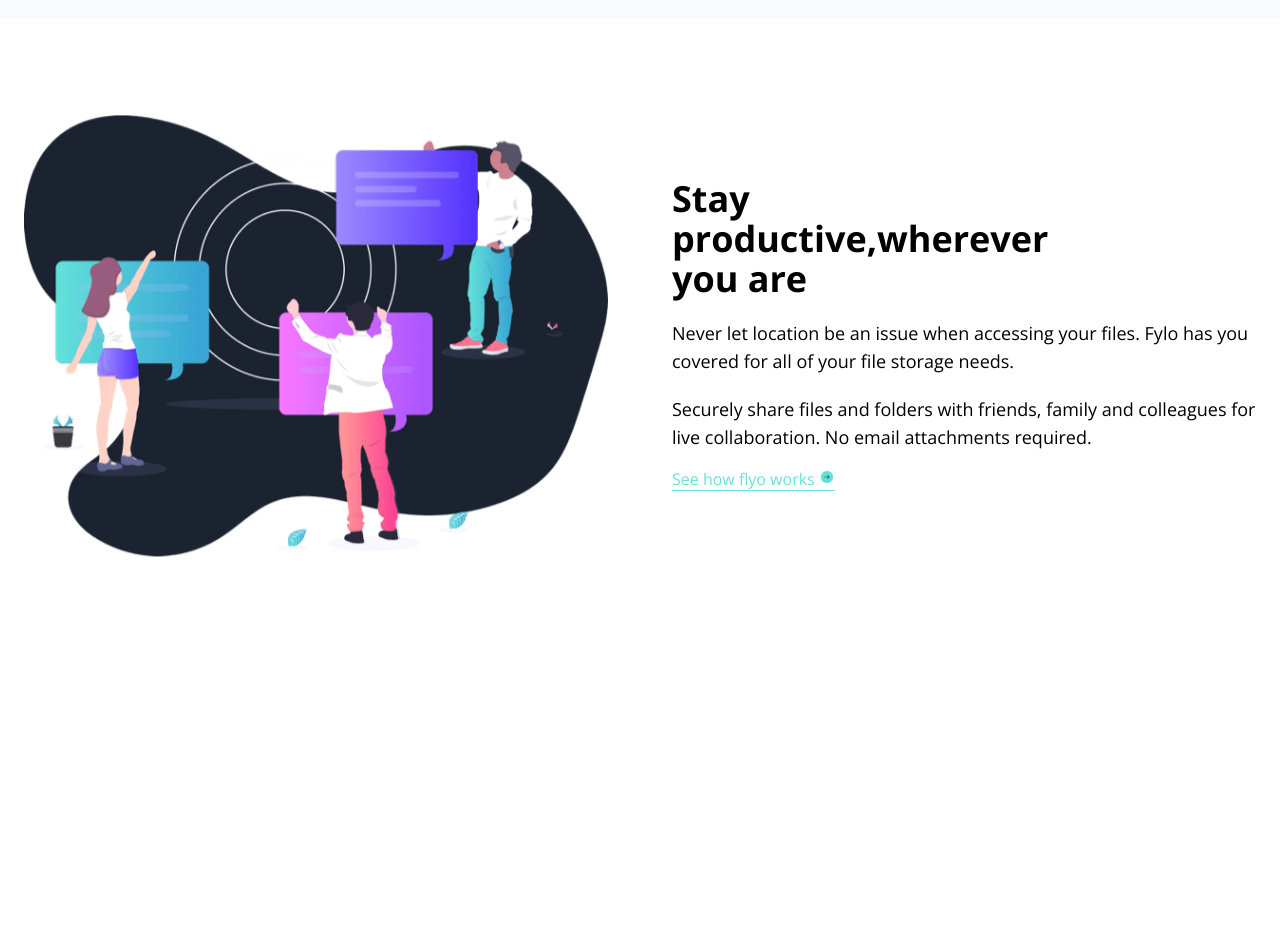
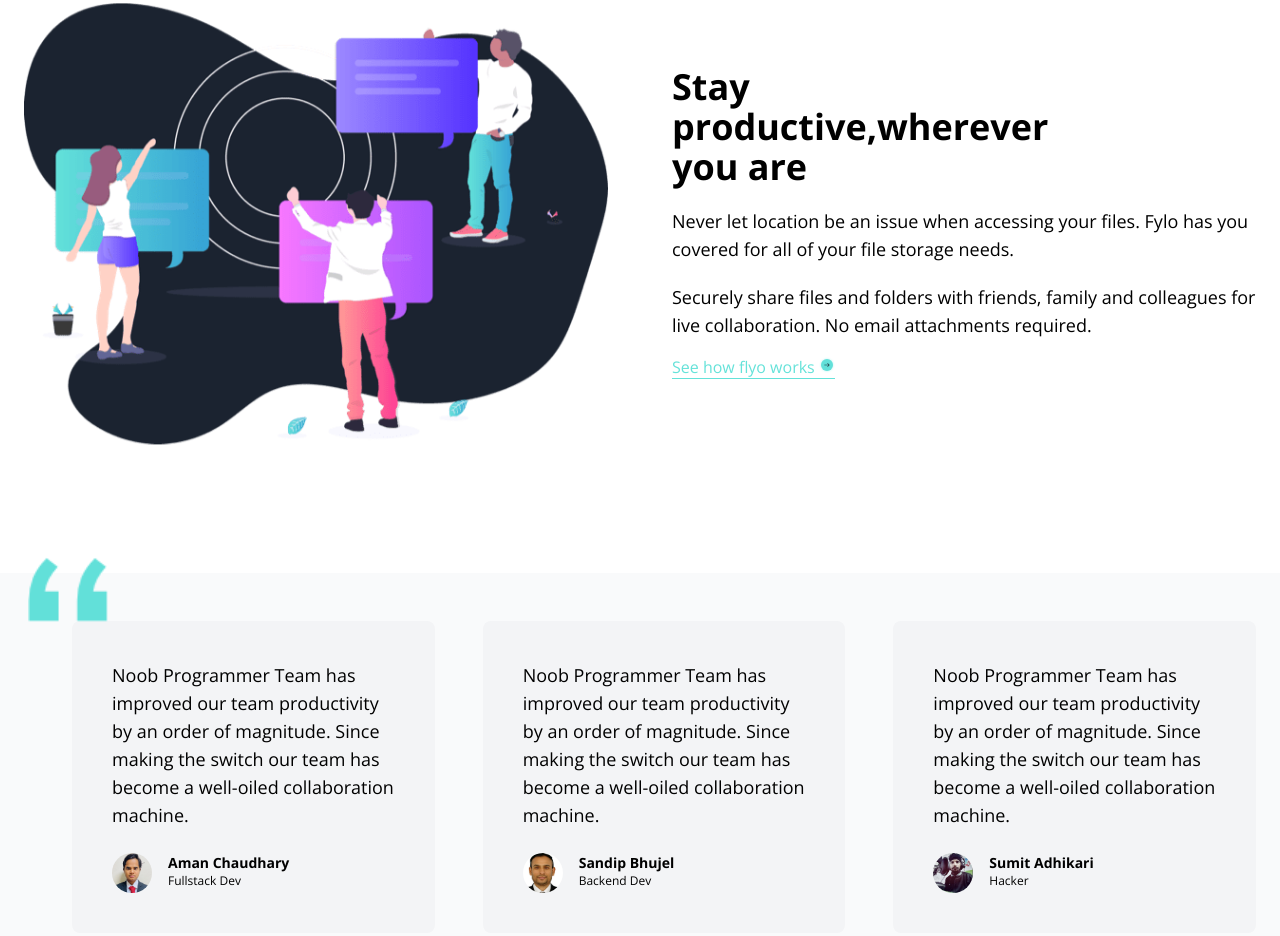
Before and after one commit to Rezthecoder/Tailwind_fylo, a website: page index.html in a window 1280 px wide. Shown: the part 2103-3039 px from the top of the page. Before the commit the page ends 2788 px from the top, so only its background shows below. Drawn offline with nearby package versions, Linux system fonts and the light colour scheme.

Commit message:
testimonials section

```diff
--- a/index.html
+++ b/index.html
@@ -129,9 +129,6 @@
           </div>
         </div>
         <!-- flex row -->
-        <div
-          class="flex flex-col space-y-24 text-center md:flex-row md:space-y-0 mt-28"
-        >
           <!-- Second Row -->
           <div
             class="flex flex-col space-y-24 mt-28 text-center md:flex-row md:space-y-0"
@@ -197,5 +194,89 @@
         </div>
       </div>
     </section>
+    <!-- testimonials -->
+    <section id="testimonials" class="bg-gray-50 dark:bg-darkBlue">
+      <div class="container mx-auto px-6 pt-12 pb-80 md:pb-96">
+        <!-- boxes container -->
+        <div
+          class="relative flex flex-col w-full space-y-6 md:flex-row md:space-y-0 md:space-x-12"
+        >
+          <!-- quotes -->
+          <img
+            src="images/bg-quotes.png"
+            alt=""
+            class="absolute left-1 -top-2 w-10 md:-top-16 md:w-20"
+          />
+
+          <!-- box-1 -->
+          <div
+            class="flex flex-col p-10 space-y-6 rounded-lg bg-gray-100 dark:bg-darkBlue3 md:w-1/3"
+          >
+            <p class="text-sm leading-5 md:text-lg">
+             Noob Programmer Team has improved our team productivity by an order of magnitude.
+              Since making the switch our team has become a well-oiled
+              collaboration machine.
+            </p>
+            <!-- customer info -->
+            <div class="flex space-x-4">
+              <img
+                src="images/profile-aman.png"
+                alt=""
+                class="w-10 h-10 rounded-full"
+              />
+              <div class="">
+                <h5 class="text-sm font-semibold">Aman Chaudhary</h5>
+                <p class="text-xs font-extralight">Fullstack Dev</p>
+              </div>
+            </div>
+          </div>
+           <!-- box-2 -->
+           <div
+           class="flex flex-col p-10 space-y-6 rounded-lg bg-gray-100 dark:bg-darkBlue3 md:w-1/3"
+         >
+           <p class="text-sm leading-5 md:text-lg">
+            Noob Programmer Team has improved our team productivity by an order of magnitude.
+             Since making the switch our team has become a well-oiled
+             collaboration machine.
+           </p>
+           <!-- customer info -->
+           <div class="flex space-x-4">
+             <img
+               src="images/profile-sandip.png"
+               alt=""
+               class="w-10 h-10 rounded-full"
+             />
+             <div class="">
+               <h5 class="text-sm font-semibold">Sandip Bhujel</h5>
+               <p class="text-xs font-extralight">Backend Dev</p>
+             </div>
+           </div>
+         </div>
+          <!-- box-3 -->
+          <div
+            class="flex flex-col p-10 space-y-6 rounded-lg bg-gray-100 dark:bg-darkBlue3 md:w-1/3"
+          >
+            <p class="text-sm leading-5 md:text-lg">
+             Noob Programmer Team has improved our team productivity by an order of magnitude.
+              Since making the switch our team has become a well-oiled
+              collaboration machine.
+            </p>
+            <!-- customer info -->
+            <div class="flex space-x-4">
+              <img
+                src="images/profile-sumit.png"
+                alt=""
+                class="w-10 h-10 rounded-full"
+              />
+              <div class="">
+                <h5 class="text-sm font-semibold">Sumit Adhikari</h5>
+                <p class="text-xs font-extralight">Hacker </p>
+              </div>
+            </div>
+          </div>
+        </div>
+      </div>
+    </section>
+    <!--  -->
   </body>
 </html>
```
Also changed, not shown: css/style.css, images/profile-1.jpg (deleted), images/profile-2.jpg (deleted), images/profile-3.jpg (deleted), images/profile-aman.png (added), images/profile-sandip.png (added), images/profile-sumit.png (added).
